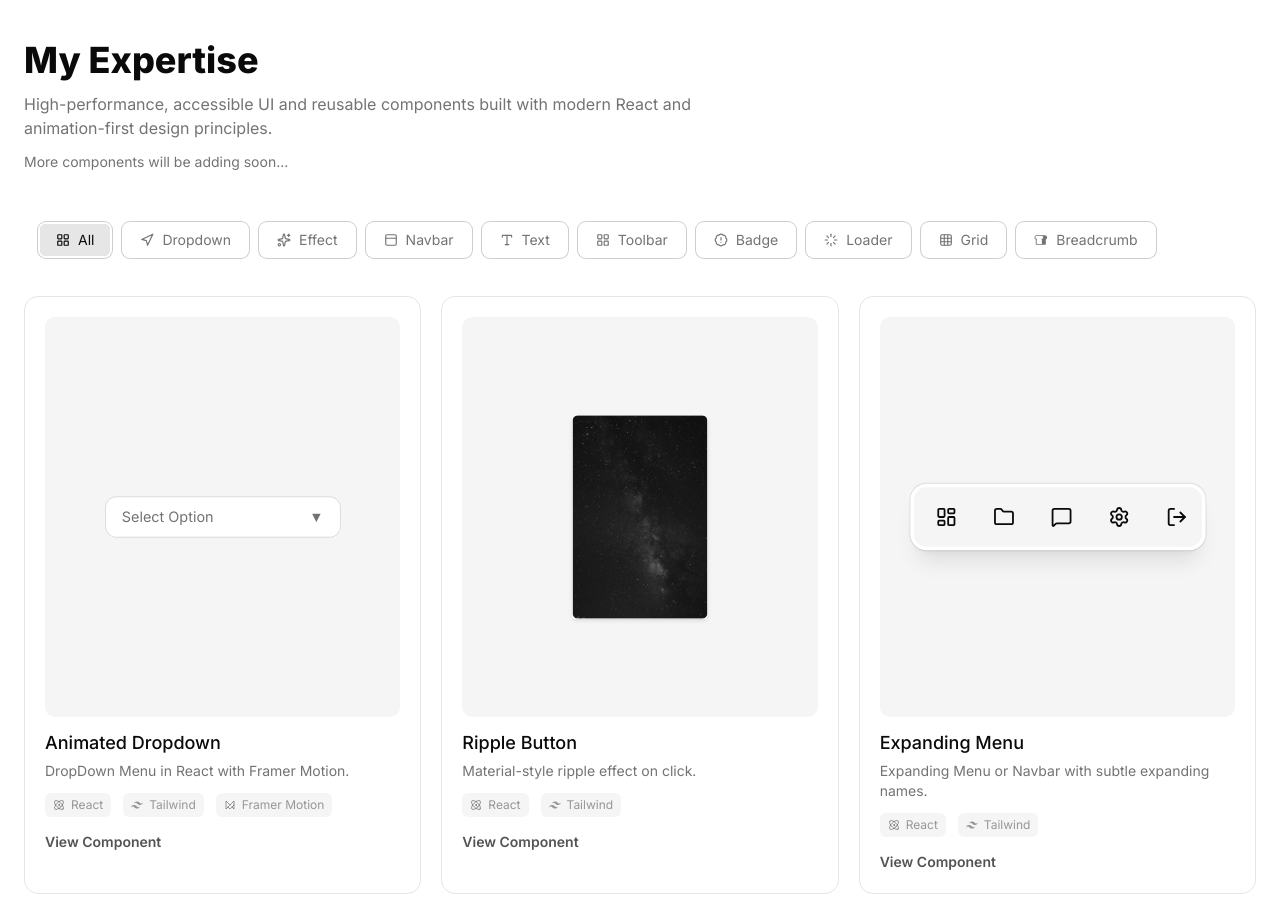
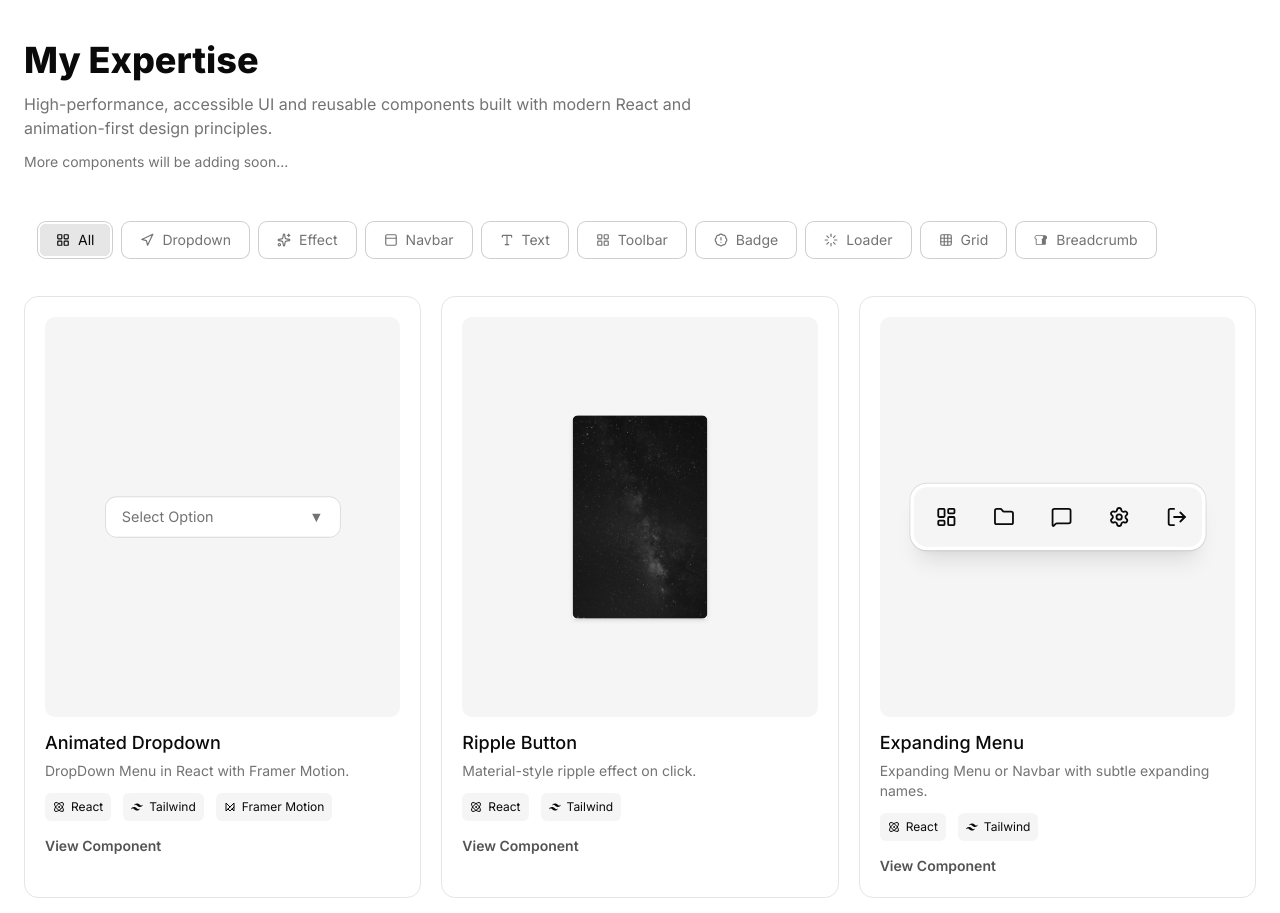
Before and after one commit to kedarrm/My_Portfolio, a Next.js app: page /MyWork in a window 1280 px wide. Shown: the top 913 px of the page. Built offline with nearby package versions, Linux system fonts and the light colour scheme.

Commit message:
minor style updates

```diff
--- a/app/MyWork/_components/Description.jsx
+++ b/app/MyWork/_components/Description.jsx
@@ -171,7 +171,7 @@ export default function DescriptionSection({ details }) {
             return (
               <motion.span
                 key={tech}
-                className="group flex items-center gap-2 cursor-default rounded-lg bg-accent/60 hover:bg-accent/40 px-4 py-1.5 text-sm font-medium text-muted-foreground hover:text-foreground shadow-sm ring-1 ring-offset-2 ring-foreground/20 ring-offset-background transition"
+                className="group flex items-center gap-2 cursor-default rounded-lg bg-muted text-foreground px-4 py-1.5 text-sm shadow-2xl transition-transform group-hover:scale-110"
               >
                 {Icon && (
                   <Icon
--- a/app/MyWork/page.jsx
+++ b/app/MyWork/page.jsx
@@ -291,8 +291,8 @@ export default function ComponentsPage() {
                         <span
                           key={tech}
                           className="flex items-center gap-1.5
-                            text-[10px] sm:text-xs bg-accent
-                            rounded-sm px-2 py-1 text-foreground/40"
+                            text-[10px] sm:text-xs bg-muted text-foreground
+                            rounded-sm px-2 py-1.5"
                         >
                           {TechIcon && <TechIcon className="h-3 w-3" />}
                           {tech}
```
